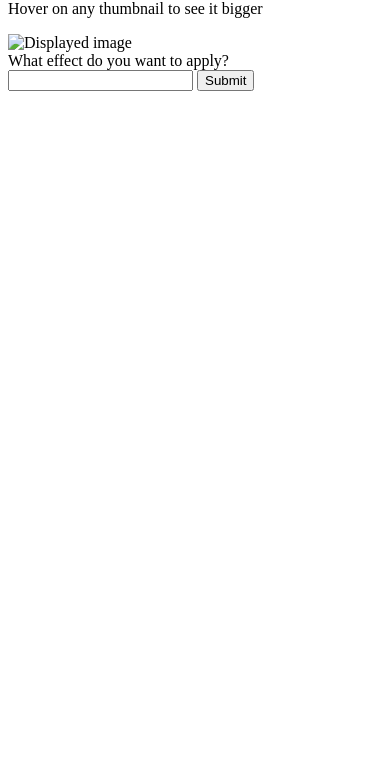
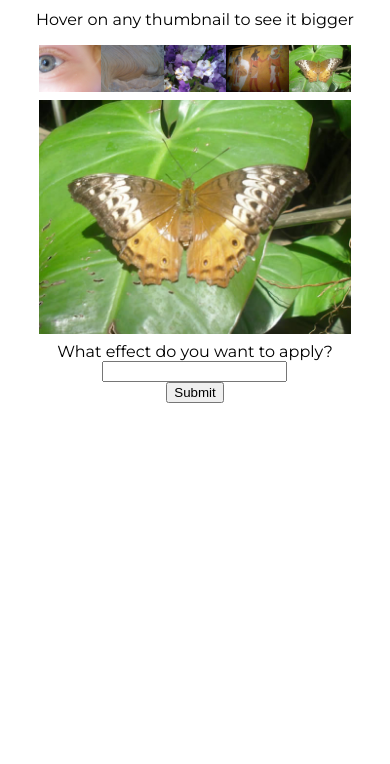
Before and after one commit to Liamkneblik/FINAL-EXAM, a plain HTML site: page index.html in a window 390 px wide. Shown: the part 80-844 px from the top of the page. Drawn offline with Linux system fonts and the light colour scheme.

Commit message:
Added responsive layout and rest of the images to thumbnails

```diff
--- a/index.html
+++ b/index.html
@@ -4,7 +4,10 @@
 <head>
     <meta charset="utf-8">
     <title> Final Exam gallery </title>
+    <meta name="viewport" content="width=device-width">
     <link href="styles/style.css" rel='stylesheet'>
+    <link rel="preconnect" href="https://fonts.gstatic.com">
+    <link href="https://fonts.googleapis.com/css2?family=Montserrat&display=swap" rel="stylesheet">
 </head>
 
 <body>
@@ -13,8 +16,14 @@
         <p>Hover on any thumbnail to see it bigger</p>
     </header>
     <section class="img-section">
-        <div id="thumb-bar"> </div>
-        <img class="displayed-img" alt="Displayed image" >
+        <div id="thumb-bar">
+            <img src="images/pic1.jpg" alt="pic1">
+            <img src="images/pic2.jpg" alt="pic2">
+            <img src="images/pic3.jpg" alt="pic3">
+            <img src="images/pic4.jpg" alt="pic4">
+            <img src="images/pic5.jpg" alt="pic5">
+        </div>
+        <img class="displayed-img" src="images/pic5.jpg" alt="Displayed image" >
     </section>
 
     <section class="bottom-area">
--- a/styles/style.css
+++ b/styles/style.css
@@ -1,3 +1,45 @@
+
+body{
+    font-family: 'Montserrat', sans-serif;
+    text-align: center;
+    display: flex;
+    flex-direction: column;
+    align-items: center;
+}
+.displayed-img{
+    display: block;
+    width: 80vw;
+    margin-bottom: 0.5em;
+}
+#thumb-bar{
+    display: flex;
+    flex: 1 1 80% ;
+    width: 80vw;
+    margin-bottom: 0.5em;
+}
+.bottom-area{
+    display: flex;
+    flex-direction: column;
+    align-items: center;
+}
 div img {
     width: 20%;
 }
+
+@media (min-width: 640px){
+    .displayed-img,#thumb-bar,header{
+        width: 640px;
+    }
+    header p{
+        text-align: left;
+    }
+    .bottom-area > label,button,input {
+        flex:1 1 auto;
+        margin: 0em 1em 0em 1em;
+    }
+    .bottom-area{
+        display: flex;
+        flex-direction: row;
+        padding: 0.5em;
+    }
+}
```
